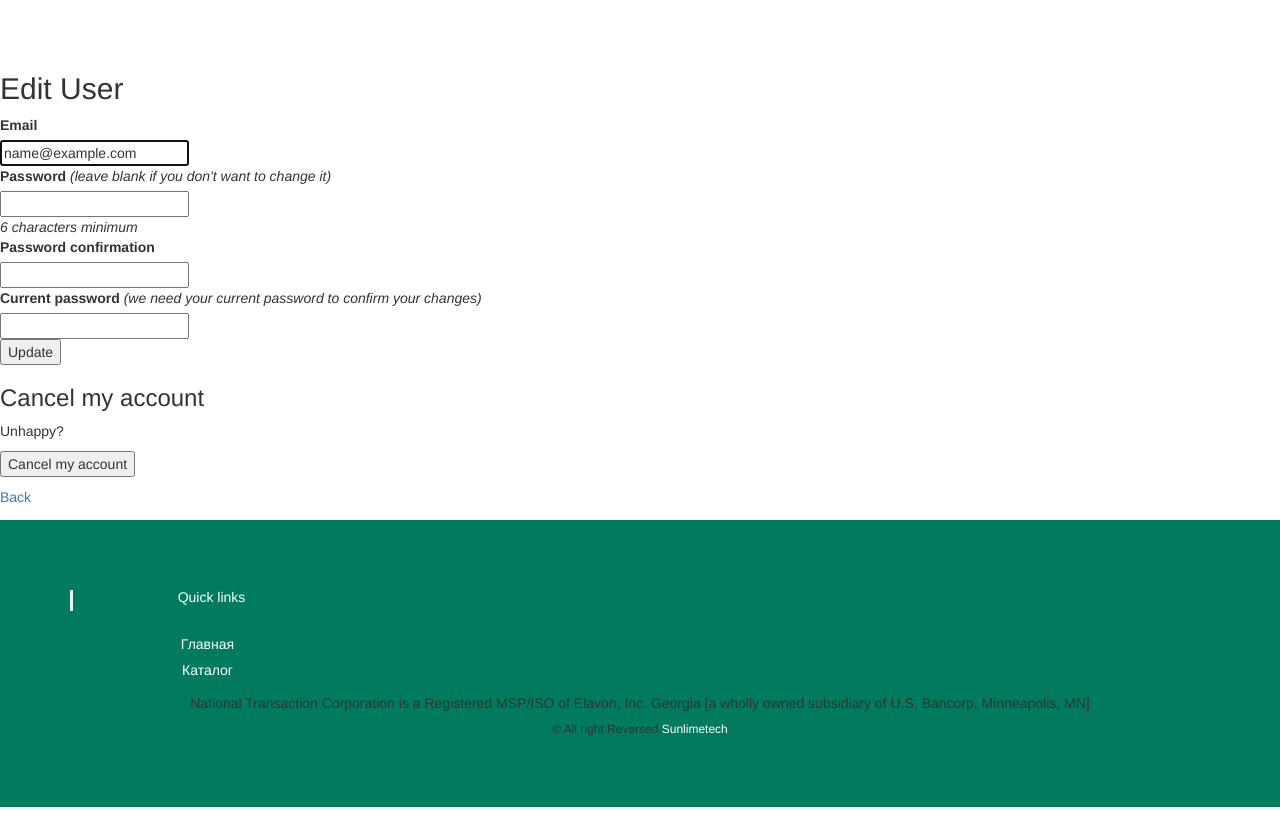
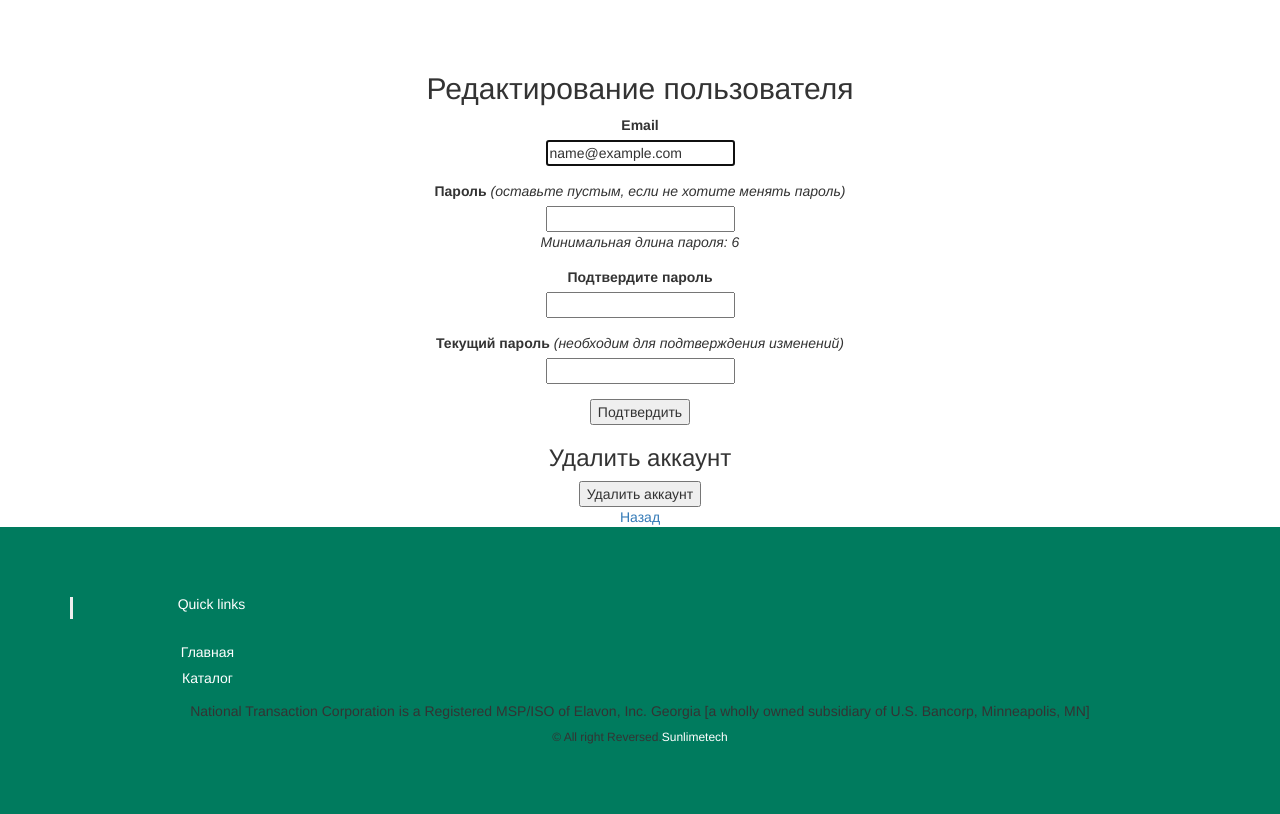
Before and after one commit to Mracobes9/MyBookSite, a Rails app: page /users/edit in a window 1280 px wide. Shown: the part 52-866 px from the top of the page. Run offline with Rails 7, Linux system fonts and the light colour scheme; the visitor is signed in with stand-in values (Sample User, id 1); style sheets or scripts are compiled from the project's sources; some libraries are stand-ins or nearby versions.

```diff
--- a/app/views/devise/mailer/confirmation_instructions.html.erb
+++ b/app/views/devise/mailer/confirmation_instructions.html.erb
@@ -1,5 +1,5 @@
-<p>Welcome <%= @email %>!</p>
+<p>Здравствуйте, <%= @email %>!</p>
 
-<p>You can confirm your account email through the link below:</p>
+<p>Чтобы активировать свой аккаунт, перейдите по ссылке ниже:</p>
 
-<p><%= link_to 'Confirm my account', confirmation_url(@resource, confirmation_token: @token) %></p>
+<p><%= link_to 'Подтвердить аккаунт', confirmation_url(@resource, confirmation_token: @token) %></p>
--- a/app/views/devise/mailer/email_changed.html.erb
+++ b/app/views/devise/mailer/email_changed.html.erb
@@ -1,7 +1,7 @@
-<p>Hello <%= @email %>!</p>
+<p>Здравствуйте, <%= @email %>!</p>
 
 <% if @resource.try(:unconfirmed_email?) %>
-  <p>We're contacting you to notify you that your email is being changed to <%= @resource.unconfirmed_email %>.</p>
+  <p>Мы связались с вами, чтобы уведомить о том, что ваш аккаунт изменяется на <%= @resource.unconfirmed_email %>.</p>
 <% else %>
-  <p>We're contacting you to notify you that your email has been changed to <%= @resource.email %>.</p>
+  <p>Мы связались с вами, чтобы уведомить о том, что ваш аккаунт изменился на  <%= @resource.email %>.</p>
 <% end %>
--- a/app/views/devise/mailer/password_change.html.erb
+++ b/app/views/devise/mailer/password_change.html.erb
@@ -1,3 +1,3 @@
-<p>Hello <%= @resource.email %>!</p>
+<p>Здравствуйте, <%= @resource.email %>!</p>
 
-<p>We're contacting you to notify you that your password has been changed.</p>
+<p>Мы связались с вами, чтобы уведомить о том, что ваш пароль был изменен.</p>
--- a/app/views/devise/registrations/edit.html.erb
+++ b/app/views/devise/registrations/edit.html.erb
@@ -1,43 +1,44 @@
-<h2>Edit <%= resource_name.to_s.humanize %></h2>
-
-<%= form_for(resource, as: resource_name, url: registration_path(resource_name), html: { method: :put }) do |f| %>
+<!--<h2>Edit <%= resource_name.to_s.humanize %></h2>-->
+<h2 class="text-center">Редактирование пользователя</h2>
+<%= form_for(resource, as: resource_name, url: registration_path(resource_name), html: { method: :put, class: "text-center" }) do |f| %>
   <%= devise_error_messages! %>
 
-  <div class="field">
+  <div class="field form-group">
     <%= f.label :email %><br />
     <%= f.email_field :email, autofocus: true, autocomplete: "email" %>
   </div>
 
   <% if devise_mapping.confirmable? && resource.pending_reconfirmation? %>
-    <div>Currently waiting confirmation for: <%= resource.unconfirmed_email %></div>
+    <div>Ожидается активация аккаунта: <%= resource.unconfirmed_email %></div>
   <% end %>
 
-  <div class="field">
-    <%= f.label :password %> <i>(leave blank if you don't want to change it)</i><br />
+  <div class="field form-group">
+    <%= f.label :password, "Пароль" %> <i>(оставьте пустым, если не хотите менять пароль)</i><br />
     <%= f.password_field :password, autocomplete: "off" %>
     <% if @minimum_password_length %>
       <br />
-      <em><%= @minimum_password_length %> characters minimum</em>
+      <em>Минимальная длина пароля: <%= @minimum_password_length %></em>
     <% end %>
   </div>
 
-  <div class="field">
-    <%= f.label :password_confirmation %><br />
+  <div class="field form-group">
+    <%= f.label :password_confirmation, "Подтвердите пароль" %><br />
     <%= f.password_field :password_confirmation, autocomplete: "off" %>
   </div>
 
-  <div class="field">
-    <%= f.label :current_password %> <i>(we need your current password to confirm your changes)</i><br />
+  <div class="field form-group">
+    <%= f.label :current_password, "Текущий пароль" %> <i>(необходим для подтверждения изменений)</i><br />
     <%= f.password_field :current_password, autocomplete: "off" %>
   </div>
 
-  <div class="actions">
-    <%= f.submit "Update" %>
+  <div class="actions form-group">
+    <%= f.submit "Подтвердить" %>
   </div>
 <% end %>
 
-<h3>Cancel my account</h3>
+<h3 class="text-center">Удалить аккаунт</h3>
 
-<p>Unhappy? <%= button_to "Cancel my account", registration_path(resource_name), data: { confirm: "Are you sure?" }, method: :delete %></p>
-
-<%= link_to "Back", :back %>
+<div class="text-center"><%= button_to "Удалить аккаунт", registration_path(resource_name), data: { confirm: "Вы уверены?" }, method: :delete %></div>
+<div class="text-center">
+  <%= link_to "Назад", :back%>
+</div>
```
Also changed, not shown: app/views/devise/confirmations/new.html.erb (+8 -7 lines), app/views/devise/mailer/reset_password_instructions.html.erb (+5 -5 lines), app/views/devise/mailer/unlock_instructions.html.erb (+4 -4 lines), app/views/devise/passwords/edit.html.erb (+11 -10 lines), app/views/devise/passwords/new.html.erb (+7 -6 lines), app/views/devise/registrations/new.html.erb (+11 -10 lines), app/views/devise/sessions/new.html.erb (+13 -12 lines), app/views/devise/shared/_links.html.erb (+7 -7 lines).
